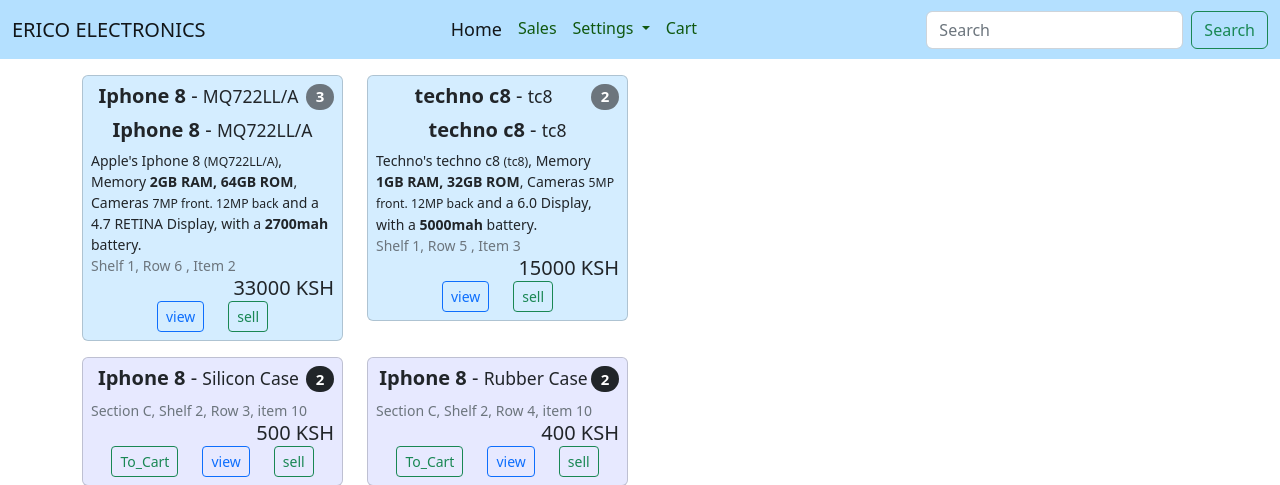
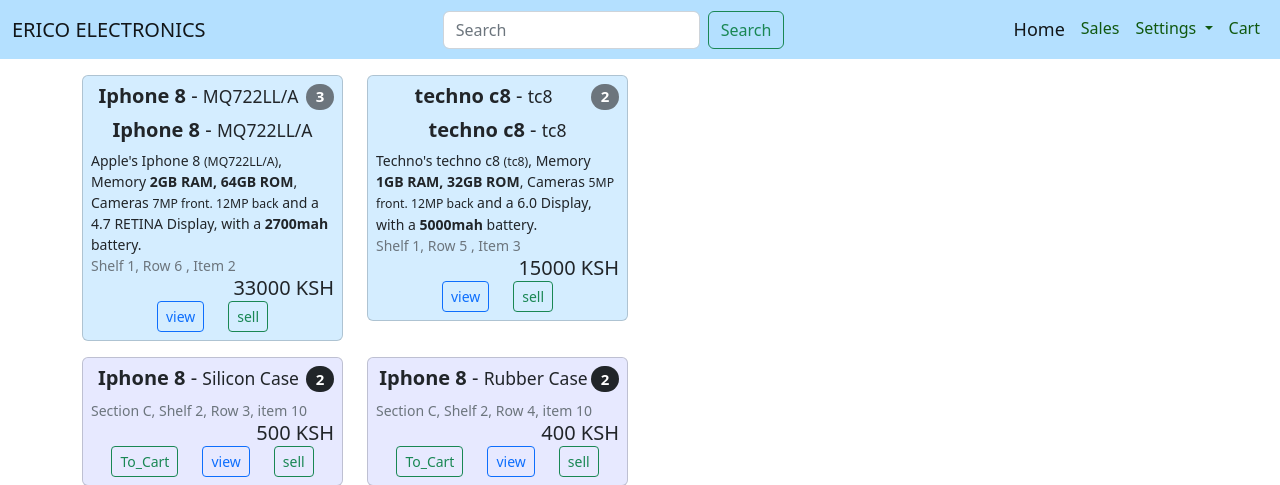
Before and after one commit to Sendeyo/shop-management, a Django app: page / in a window 1280 px wide. Shown: the top 485 px of the page. Run offline with Django 4.2, Linux system fonts and the light colour scheme; data comes from the database, SQL or seed files in the repository; some libraries are stand-ins or nearby versions.

Commit message:
Moved Search to the center

```diff
--- a/website/static/website/style.css
+++ b/website/static/website/style.css
@@ -32,3 +32,8 @@
     padding: 0px;
     margin: 0px;
 }
+
+.search{
+    /* min-width: 400px; */
+    width: 200%;
+}
--- a/website/templates/website/home.html
+++ b/website/templates/website/home.html
@@ -2,7 +2,7 @@
 
 {% block structure %}
 
-<!-- {% include 'website/components/phonesTable.html' %} -->
+<!-- {% include 'website/components/phonesTable.html' %}   -->
 {% include 'website/components/phoneCards.html' %}
 {% include 'website/components/caseCards.html' %}
 {% include 'website/components/protectorCards.html' %}
--- a/website/templates/website/includes/navbar.html
+++ b/website/templates/website/includes/navbar.html
@@ -8,7 +8,15 @@
 
 
         <div class="collapse navbar-collapse" id="navbarSupportedContent">
-            <ul class="navbar-nav m-auto mb-2 mb-lg-0">
+
+
+            <form class="d-flex m-auto 2 form" role="search">
+                <input class="form-control me-2 search" type="search" placeholder="Search" aria-label="Search">
+                <button class="btn btn-outline-success" type="submit">Search</button>
+            </form>
+
+
+            <ul class="navbar-nav mb-2 mb-lg-0">
                 <li class="nav-item">
                     <a class="nav-link {% if tab == 'home' %}active{% endif %}
                     " aria-current="page" href="{% url 'home' %}">Home</a>
@@ -38,11 +46,6 @@
                     <a data-bs-toggle="offcanvas" href="#offcanvasExample" role="button" aria-controls="offcanvasExample"  class="nav-link"  aria-disabled="true">Cart</a>
                 </li>
             </ul>
-
-            <form class="d-flex" role="search">
-                <input class="form-control me-2" type="search" placeholder="Search" aria-label="Search">
-                <button class="btn btn-outline-success" type="submit">Search</button>
-            </form>
 
 
         </div>
```
